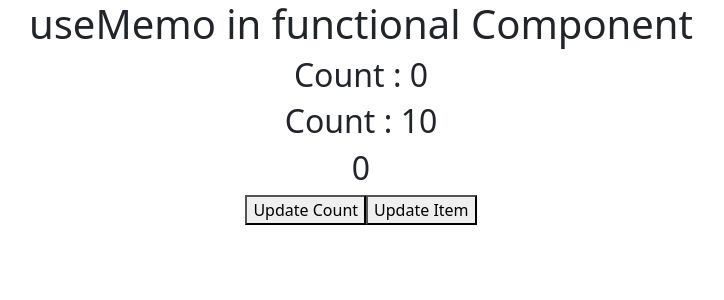
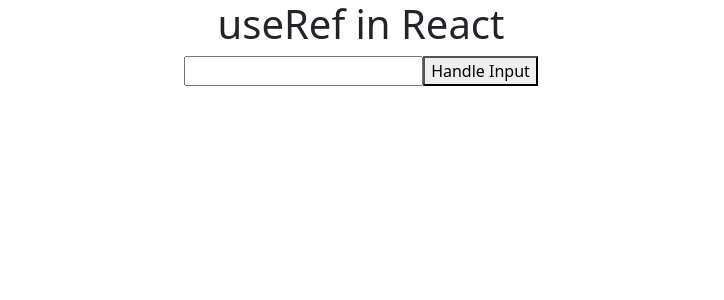
Before and after one commit to PulkitChaudhari/ReactJStutorial, a React (Create React App) app: page / in a window 1280 px wide. Shown: the top 300 px of the page, without its empty margins (279-1003 px from the left). Built offline with nearby package versions, Linux system fonts and the light colour scheme.

Commit message:
learnt about ref and useref hook

```diff
--- a/src/App.js
+++ b/src/App.js
@@ -696,23 +696,69 @@
 
 // useMemo in functional Component
 
+// function App() {
+//     const [count,setCount] = useState(0);
+//     const [item,setItem] = useState(10);
+//     const multiCountMemo = useMemo(function multiCount() {
+//         console.log("multiCount called");
+//         return count * 5;
+//     },[count])
+//     // here memo is updated only when count is called
+//     // we can add Item too if we want the memo to update when item is updated
+//     return(
+//         <div className='App'>
+//             <h1>useMemo in functional Component</h1>
+//             <h2>Count : {count}</h2>
+//             <h2>Count : {item}</h2>
+//             <h2>{multiCountMemo}</h2>
+//             <button onClick={()=>setCount(count+1)}>Update Count</button>
+//             <button onClick={()=>setItem(item*10)}>Update Item</button>
+//         </div>
+//     )
+// }
+
+// Ref - use as less as possible (emergency) as it manipulates DOM and this hampers performance
+
+// class App extends React.Component {
+//     constructor(){
+//         super();
+//         this.inputRef = React.createRef();
+//     }
+//     componentDidMount() {
+//         console.log(this.inputRef.current.value="1000");
+//     }
+//     getVal() {
+//         console.log(this.inputRef.current.value);
+//         this.inputRef.current.style.color="red";
+//         this.inputRef.current.style.backgroundColor="black";
+//     }
+//     render(){
+//         return(
+//             <div className='App'>
+//                 <h1>Ref in React</h1>
+//                 <input type="text" ref={this.inputRef}></input>
+//                 <button onClick={()=>this.getVal()}>Check ref</button>
+//             </div>
+//         );
+//     }
+// }
+
+// useRef - hook for using ref in functional component
+
+import {useRef} from 'react';
+
 function App() {
-    const [count,setCount] = useState(0);
-    const [item,setItem] = useState(10);
-    const multiCountMemo = useMemo(function multiCount() {
-        console.log("multiCount called");
-        return count * 5;
-    },[count])
-    // here memo is updated only when count is called
-    // we can add Item too if we want the memo to update when item is updated
+    let inputRef = useRef(null);
+    function handleInput() {
+        console.log("function called");
+        inputRef.current.value = "100";
+        inputRef.current.focus();
+    }
     return(
         <div className='App'>
-            <h1>useMemo in functional Component</h1>
-            <h2>Count : {count}</h2>
-            <h2>Count : {item}</h2>
-            <h2>{multiCountMemo}</h2>
-            <button onClick={()=>setCount(count+1)}>Update Count</button>
-            <button onClick={()=>setItem(item*10)}>Update Item</button>
+            <h1>useRef in React</h1>
+            <input type="text" ref={inputRef}/>
+            <button onClick={handleInput}>Handle Input</button>
         </div>
     )
 }
```
